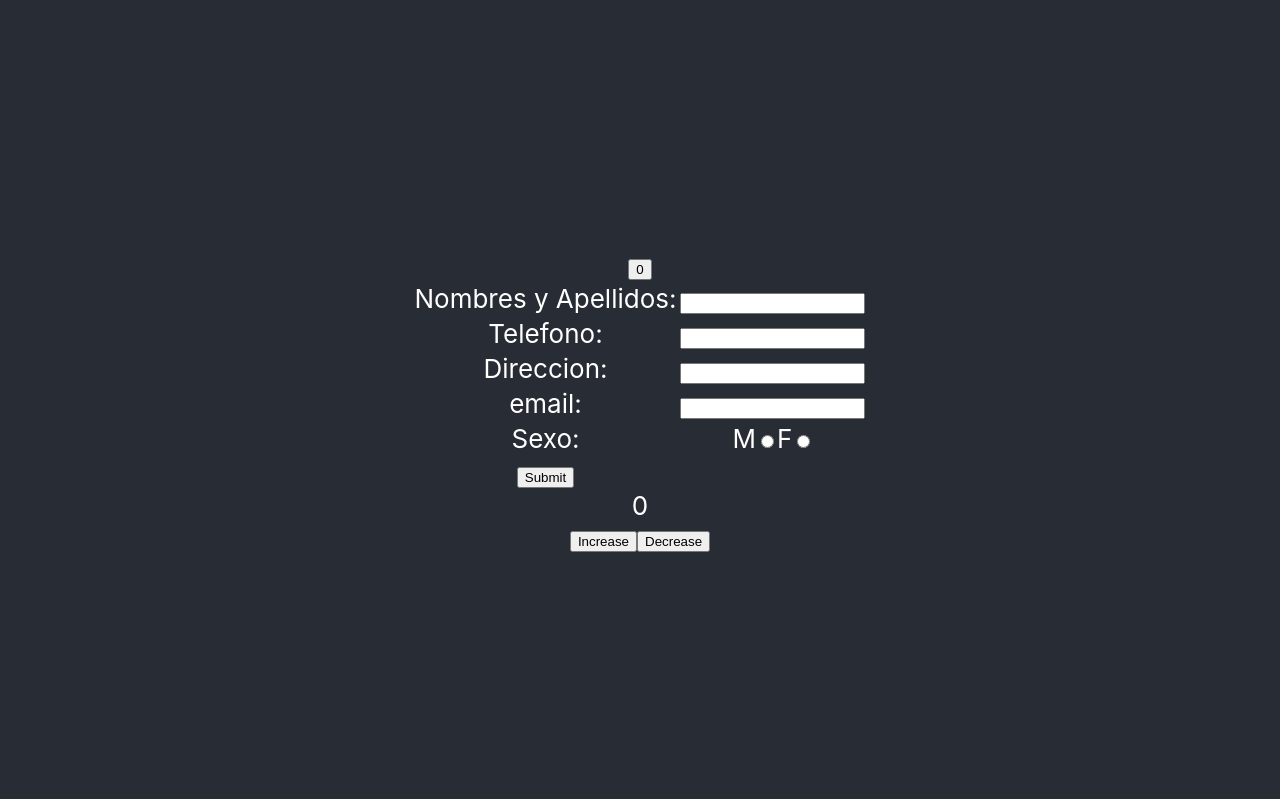
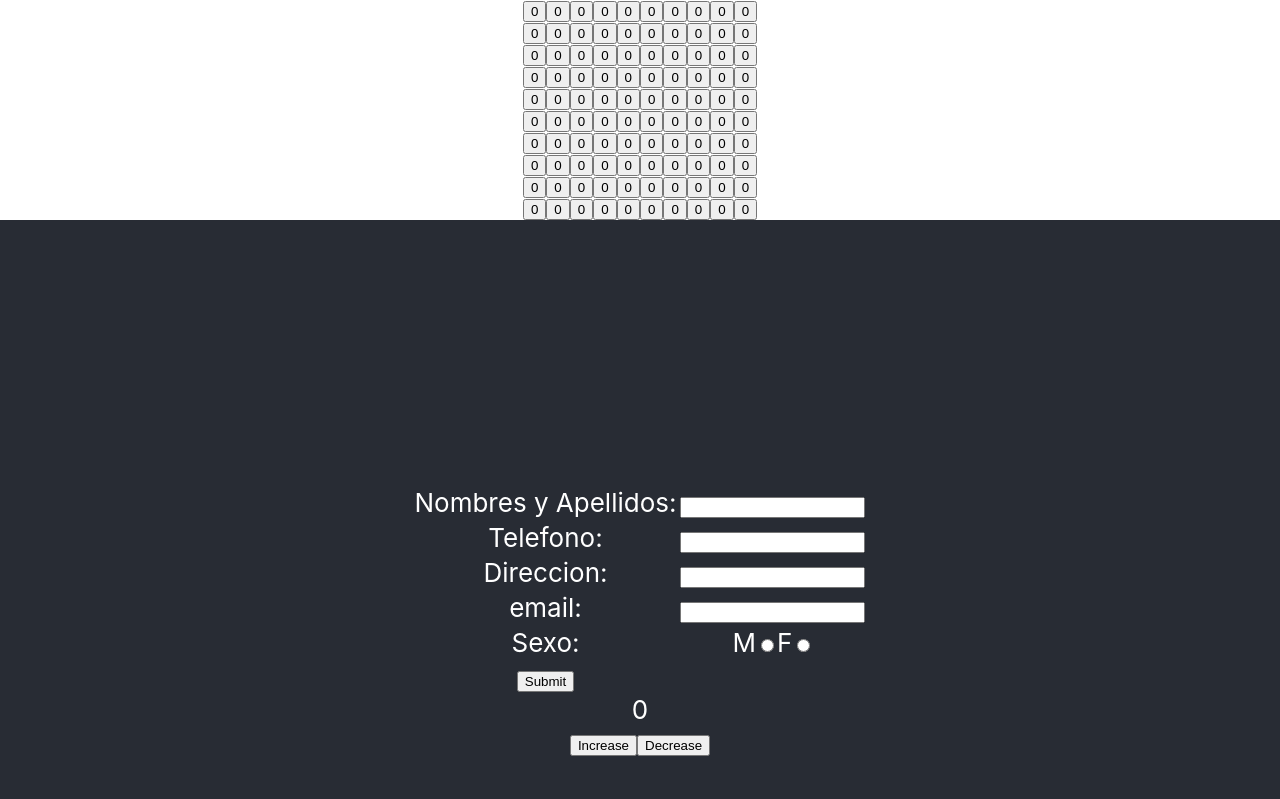
Before and after one commit to JacobApaza/FirstApp, a React (Create React App) app in the folder buttons/: page / in a window 1280 px wide. Shown: the top 799 px of the page. Built offline with nearby package versions, Linux system fonts and the light colour scheme; the HTML template or start-up script is replaced by a standard one.

Commit message:
Add ButtonMatrix component using composition.

```diff
--- a/buttons/src/App.js
+++ b/buttons/src/App.js
@@ -9,8 +9,9 @@ import ButtonMatrix from './components/ButtonMatrix';
 function App() {
   return (
     <div className="App">
+      <ButtonMatrix rows="10" cols="10"></ButtonMatrix>
+
       <header className="App-header">
-        <ButtonMatrix></ButtonMatrix>
 
         <DataForm></DataForm>
         <ButtonIncreDecreLabel></ButtonIncreDecreLabel>
--- /dev/null
+++ b/buttons/src/components/ButtonCell.jsx
@@ -0,0 +1,26 @@
+import React from "react";
+
+class ButtonCell extends React.Component{
+    constructor(){
+        super();
+        this.click = this.click.bind(this);
+        this.state = {
+            value: 0
+        }
+    }
+
+    click(){
+        this.setState({
+            value: this.state.value + 1
+        });
+    }
+
+    render (props){
+        return(
+            <div>
+                <button onClick={this.click} >{ this.state.value }</button>
+            </div>
+        );
+    }
+}
+export default ButtonCell;
--- a/buttons/src/components/ButtonIncreaseDecrease.jsx
+++ b/buttons/src/components/ButtonIncreaseDecrease.jsx
@@ -8,13 +8,14 @@ class ButtonIncreaseDecrease extends React.Component {
         this.click2 = this.click2.bind(this);
     }
 
-
     click1 () {
         alert ("Incrementando");
     }
+
     click2 () {
         alert ("Decrementando");
     }
+
     render (props) {
         return(
         <div>
--- a/buttons/src/components/ButtonMatrix.jsx
+++ b/buttons/src/components/ButtonMatrix.jsx
@@ -1,24 +1,34 @@
 import React from "react";
+import PropTypes from "prop-types";
+import ButtonCell from "./ButtonCell";
+
 
 class ButtonMatrix extends React.Component{
-    constructor(){
-        super();
-        this.click = this.click.bind(this);
-        this.state = {
-            value: 0
+
+    constructor(props) {
+        super(props);
+    }
+
+    render() {
+        const matrix = [];
+        for(let i = 0; i < this.props.rows; i++) {
+            const row = [];
+            for(let j = 0; j < this.props.cols; j++) {
+                row.push(<ButtonCell></ButtonCell>);
+            }
+            matrix.push(<div style = {{ display: "inline-block"}}>{row}</div>);
         }
-    }
-click(){
-    this.setState({
-            value: this.state.value + 1
-    });
-}
-    render (props){
         return(
             <div>
-                <button onClick={this.click} >{ this.state.value }</button>
+                {matrix}
             </div>
         );
     }
 }
+
+ButtonMatrix.propTypes = {
+    rows: PropTypes.number.isRequired,
+    cols: PropTypes.number.isRequired
+};
+
 export default ButtonMatrix;
```
